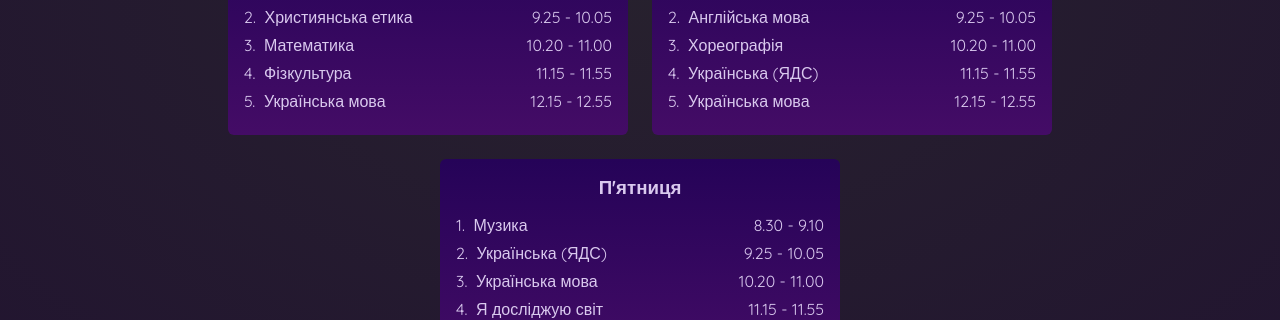
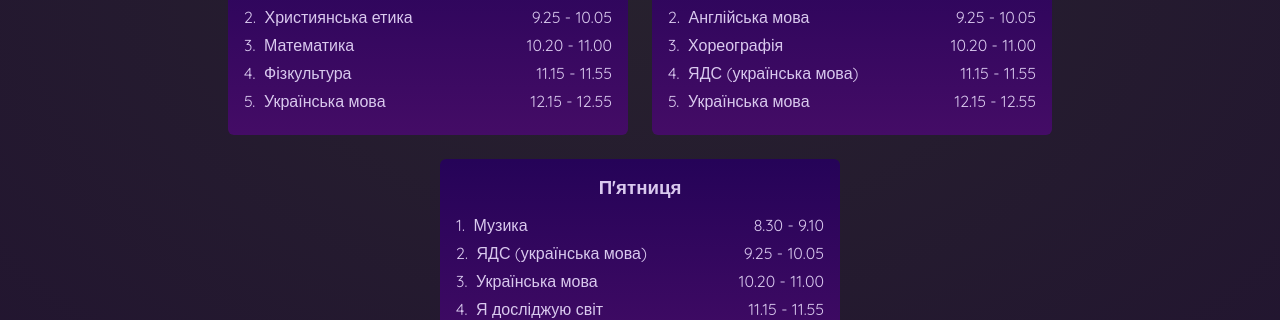
Before and after one commit to SerhiiStaryk/time-table2.0, a React (Create React App) app: page / in a window 1280 px wide. Shown: the part 426-746 px from the top of the page. Built offline with nearby package versions, Linux system fonts and the light colour scheme.

Commit message:
fix timetable

```diff
--- a/src/constants/time-table.js
+++ b/src/constants/time-table.js
@@ -101,7 +101,7 @@ export const TIME_TABLE_2 = [
       { name: 'Я досліджую світ', time: TIME[1] },
       { name: 'Англійська мова', time: TIME[2] },
       { name: 'Хореографія', time: TIME[3] },
-      { name: 'Українська (ЯДС)', time: TIME[4] },
+      { name: 'ЯДС (українська мова)', time: TIME[4] },
       { name: 'Українська мова', time: TIME[5] },
     ],
   },
@@ -110,7 +110,7 @@ export const TIME_TABLE_2 = [
     isToday: false,
     lessons: [
       { name: 'Музика', time: TIME[1] },
-      { name: 'Українська (ЯДС)', time: TIME[2] },
+      { name: 'ЯДС (українська мова)', time: TIME[2] },
       { name: 'Українська мова', time: TIME[3] },
       { name: 'Я досліджую світ', time: TIME[4] },
       { name: 'Англійська мова', time: TIME[5] },
```
